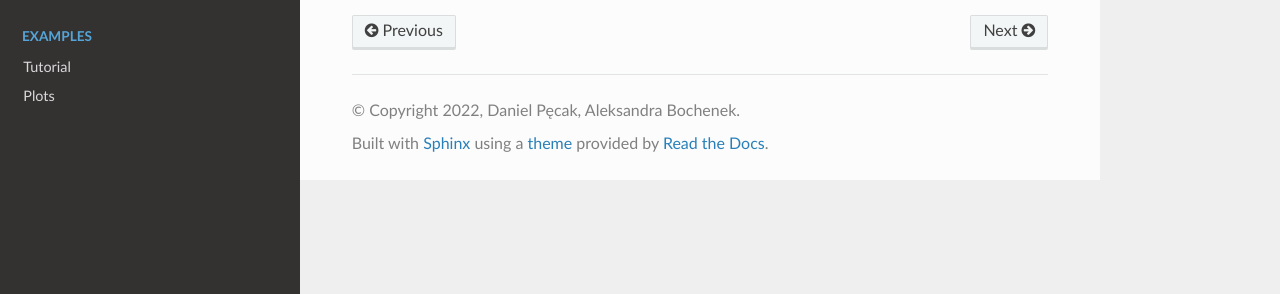
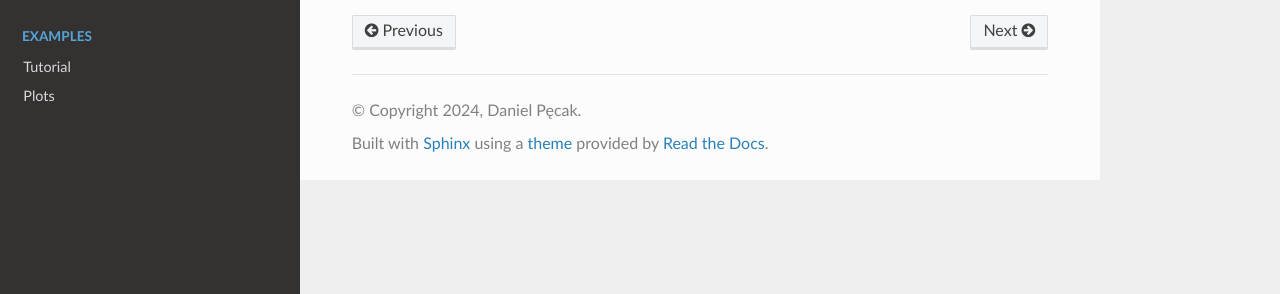
Before and after one commit to danielpecak/libnest, a Sphinx documentation site: the page built from docs/definitions.rst, in a window 1280 px wide. Shown: the part 471-765 px from the top of the page. Built offline with Sphinx 7.4.7 and the Read the Docs theme 2.0.0, drawn with Linux system fonts in a browser that asks for light colours; formulas are drawn with MathJax 3.

Commit message:
Author and contribution

```diff
--- a/docs/conf.py
+++ b/docs/conf.py
@@ -14,14 +14,16 @@
 #
 import os
 import sys
+import datetime
 sys.path.insert(0, os.path.abspath('..'))
 
 
 # -- Project information -----------------------------------------------------
 
 project = 'libNeST'
-copyright = '2022, Daniel Pęcak, Aleksandra Bochenek'
-author = 'Daniel Pęcak, Aleksandra Bochenek'
+current_year = datetime.datetime.now().year
+copyright = '{}, Daniel Pęcak'.format(current_year)
+author = 'Daniel Pęcak'
 
 # The short X.Y version
 version = ''
@@ -145,7 +147,7 @@ latex_elements = {
 #  author, documentclass [howto, manual, or own class]).
 latex_documents = [
     (master_doc, 'libNeST.tex', 'libNeST Documentation',
-     'Daniel Pęcak, Aleksandra Bochenek', 'manual'),
+     'Daniel Pęcak', 'manual'),
 ]
 
 
--- a/docs/definitions.rst
+++ b/docs/definitions.rst
@@ -7,5 +7,5 @@ Module: Definitions
 .. todo::
    Give references
 
-.. automodule:: libnest
+.. automodule:: libnest.definitions
     :members:
```
